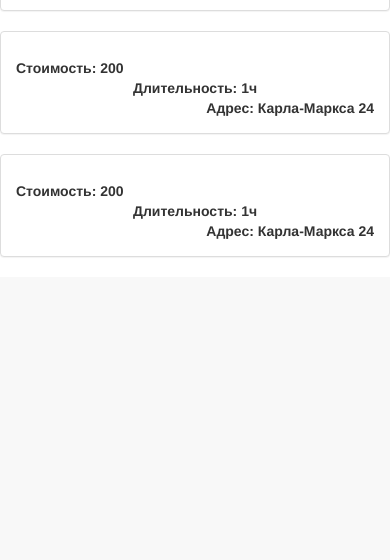
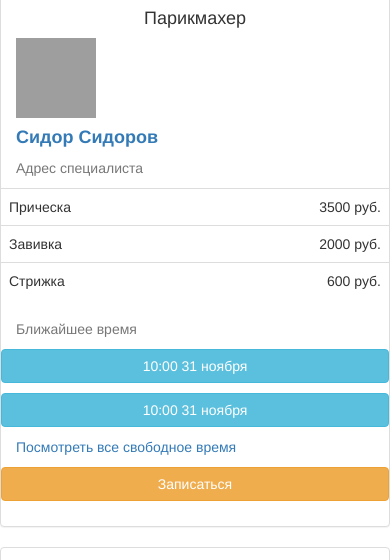
Before and after one commit to alfa24/lb, a Django app: template services/templates/services/search_results.html in a window 390 px wide. Shown: the part 1921-2481 px from the top of the page. Before the commit the page ends 2178 px from the top, so only its background shows below. Run offline with Django 3.2, Linux system fonts and the light colour scheme; the template is opened without the code that fills it: values that come from a table or form of the project are taken from there, others are empty; data comes from the database, SQL or seed files in the repository; some libraries are stand-ins or nearby versions; grey boxes are pictures that could not be loaded.

Commit message:
fix search page

```diff
--- a/livebooking/views.py
+++ b/livebooking/views.py
@@ -1,8 +1,5 @@
 from django.shortcuts import render
-import requests
-from livebooking import settings
 
 
 def index(request):
-    search_types = settings.search_types
     return render(request, 'main/index.html', locals())
--- a/services/templates/services/search_box.html
+++ b/services/templates/services/search_box.html
@@ -4,23 +4,18 @@
             <h3>Что вы хотите найти?</h3>
             <form id="searchForm" action="{% url 'services:search_result' %}" method="GET">
                 <div class="row">
-                    <div class="col-sm-6 text-center">
+                    <div class="col-sm-10 text-center">
                         <input name="search_text" type="text" class="form-control input-lg" placeholder="Поиск"
                                value="{{ search_text }}">
                     </div>
-                    <div class="col-sm-4 text-center">
+                    <!--div class="col-sm-4 text-center">
                         <select name="search_type" class="form-control input-lg">
-                            {% for s_type in search_types %}
-                                {{ search_type }}
                                 <option
-                                        {% if s_type.0 == search_type %}
                                             selected
-                                        {% endif %}
-                                        value="{{ s_type.0 }}">{{ s_type.1 }}
+                                        value="">
                                 </option>
-                            {% endfor %}
                         </select>
-                    </div>
+                    </div-->
                     <div class="col-sm-2 text-center">
                         <button type="submit" class="btn btn-primary btn-lg">Поиск</button>
                     </div>
--- a/services/templates/services/search_results.html
+++ b/services/templates/services/search_results.html
@@ -6,69 +6,83 @@
     <div class="row bckgr-gray" id="resultsItems">
         <div class="container">
             <h2 class="text-center">Показаны результаты для "{{ search_text }}"</h2>
-            {% if search_type == setting.PROFESSIONALS %}
                 {% for prof in items %}
                     <div class="row">
+
                         <div class="col-xs-12">
                             <div class="panel panel-default">
                                 <div class="panel-body">
                                     <div class="row">
-                                        <div class="col-sm-12">
-                                            <a href=""><h4><b>{{ prof.user_profile.user.first_name }}</b></h4></a>
-                                            <a href=""><h4>{{ prof.user_profile.user.last_name }}</h4></a>
+                                        <div class="col-sm-4 text-center">
+                                            <img src="http://lorempixel.com/323/150?rand=74" alt="Image">
+                                            <h4>Парикмахер</h4>
                                         </div>
-                                    </div> <!-- end row -->
-                                    <div class="row">
+                                        <div class="col-sm-5">
+                                            <div class="row">
+                                                <div class="col-sm-3">
+                                                    <img src="http://lorempixel.com/80/80?rand=74" alt="Image">
+                                                </div> <!-- end col-sm-3 -->
+                                                <div class="col-sm-9">
+                                                    <a href=""><h4>
+                                                        <b>{{ prof.user_profile.user.first_name }} {{ prof.user_profile.user.last_name }}</b>
+                                                    </h4></a>
+                                                    <p class="text-muted">Адрес специалиста</p>
+                                                </div> <!-- end col-sm-9 -->
+                                            </div> <!-- end row -->
+                                            <div class="row">
+                                                <table class="table table-hover">
+                                                    <tbody>
+                                                    <tr>
+                                                        <td>Прическа</td>
+                                                        <td class="text-right">3500 руб.</td>
+                                                    </tr>
+                                                    <tr>
+                                                        <td>Завивка</td>
+                                                        <td class="text-right">2000 руб.</td>
+                                                    </tr>
+                                                    <tr>
+                                                        <td>Стрижка</td>
+                                                        <td class="text-right">600 руб.</td>
+                                                    </tr>
+                                                    </tbody>
+                                                </table>
+                                            </div> <!-- end row -->
+                                        </div>
                                         <div class="col-sm-3">
-                                            <b>Стоимость: 200</b>
-                                        </div> <!-- end col-sm-3 -->
+                                            <p class="text-muted">Ближайшее время</p>
 
-                                        <div class="col-sm-5 text-center">
-                                            <b>Длительность: 1ч</b>
-                                        </div> <!-- end col-sm-5 -->
+                                            <div class="row">
+                                                <p>
+                                                    <a href="#" class="btn btn-block btn-info">10:00 31 ноября</a>
+                                                </p>
+                                            </div> <!-- end row -->
 
-                                        <div class="col-sm-4 text-right">
-                                            <b>Адрес: Карла-Маркса 24</b>
-                                        </div> <!-- end col-sm-4 -->
+
+                                            <div class="row">
+                                                <p>
+                                                    <a href="#" class="btn btn-block btn-info">10:00 31 ноября</a>
+                                                </p>
+                                            </div> <!-- end row -->
+                                            <p>
+                                                <a href="#">Посмотреть все свободное время</a>
+                                            </p>
+                                            <div class="row">
+                                                <p>
+                                                    <a href="#" class="btn btn-block btn-warning">Записаться</a>
+                                                </p>
+                                            </div> <!-- end row -->
+                                        </div>
                                     </div> <!-- end row -->
                                 </div>
                             </div>
                         </div> <!-- end col-xs-12 -->
+
+
                     </div> <!-- end row -->
                 {% endfor %}
-            {% endif %}
 
-            {% if search_type == setting.SERVICES %}
-                {% for item in items %}
-                    <div class="row">
-                        <div class="col-xs-12">
-                            <div class="panel panel-default">
-                                <div class="panel-body">
-                                    <div class="row">
-                                        <div class="col-sm-12">
-                                            <a href=""><h4><b>{{ item.name }}</b></h4></a>
-                                            <a href=""><h4></h4></a>
-                                        </div>
-                                    </div> <!-- end row -->
-                                    <div class="row">
-                                        <div class="col-sm-3">
-                                            <b>Стоимость: 200</b>
-                                        </div> <!-- end col-sm-3 -->
 
-                                        <div class="col-sm-5 text-center">
-                                            <b>Длительность: 1ч</b>
-                                        </div> <!-- end col-sm-5 -->
 
-                                        <div class="col-sm-4 text-right">
-                                            <b>Адрес: Карла-Маркса 24</b>
-                                        </div> <!-- end col-sm-4 -->
-                                    </div> <!-- end row -->
-                                </div>
-                            </div>
-                        </div> <!-- end col-xs-12 -->
-                    </div> <!-- end row -->
-                {% endfor %}
-            {% endif %}
 
         </div> <!-- end container -->
     </div> <!-- end row -->
```
Also changed, not shown: services/views.py (+1 -10 lines).
